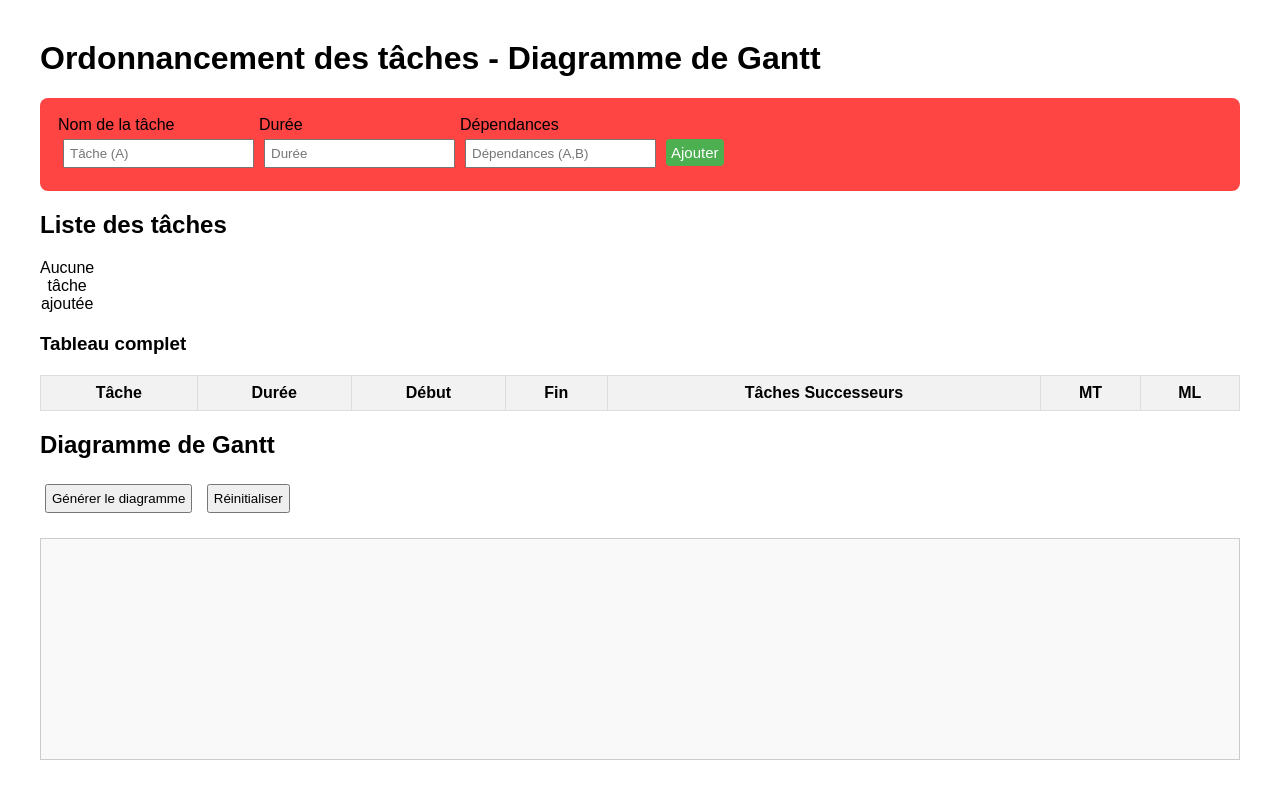
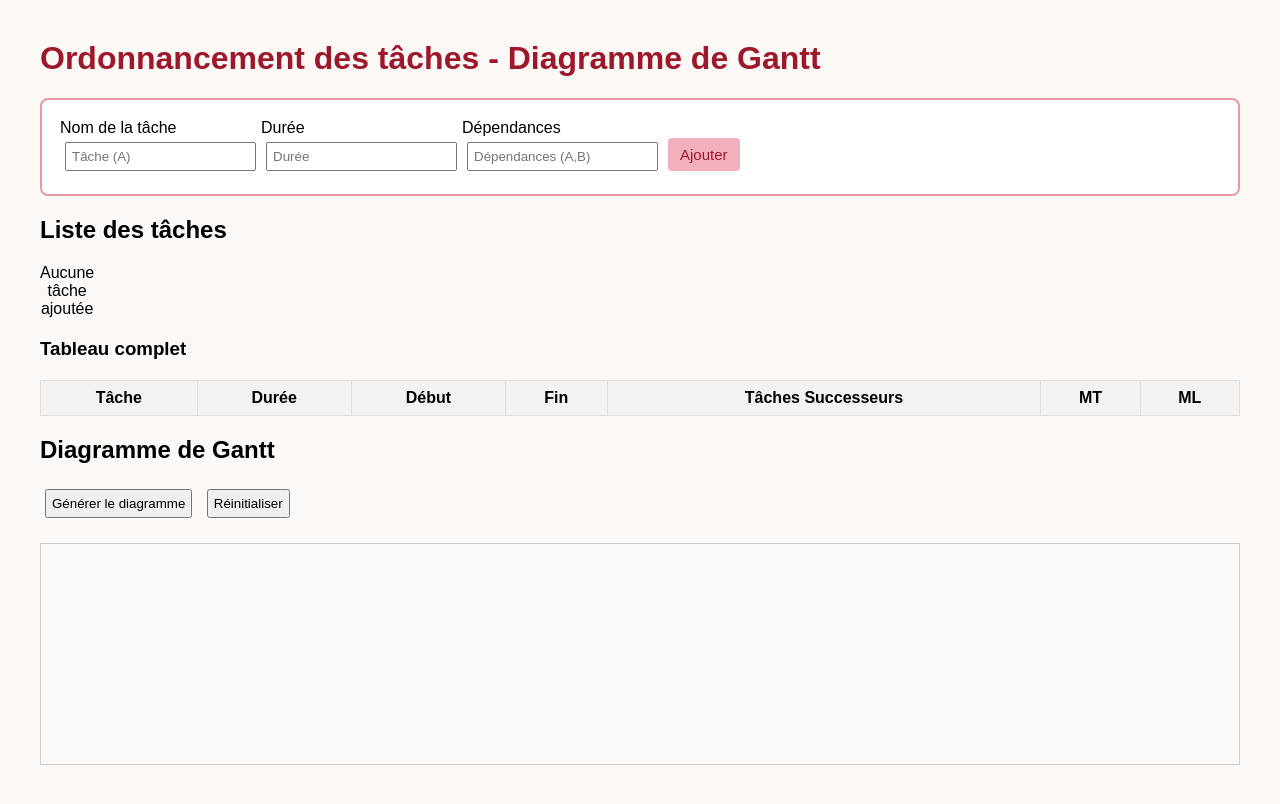
Before and after one commit to Ella1601/Projet-ORD-GANTT, a plain HTML site: page gantt.html in a window 1280 px wide. Drawn offline with Linux system fonts and the light colour scheme.

Commit message:
Style form section

```diff
--- a/style.css
+++ b/style.css
@@ -1,15 +1,19 @@
 body {
   font-family: Arial, sans-serif;
   margin: 40px;
+  background-color: #fbf8f6;
 }
-
+h1 {
+  color: #9e182b;
+}
 .form-section {
   margin-bottom: 20px;
-  background-color: #ff4444;
   padding: 18px;
   border-radius: 8px;
   display: flex;
   align-items: center;
+  background-color: white;
+  border: 2px solid #e698a4;
 }
 
 .form-group {
@@ -18,13 +22,14 @@ body {
 }
 
 #addTaskBtn {
-  background-color: #4caf50;
-  color: white;
+  background-color: #f2afbc;
+  color: #9e182b;
   border: none;
   border-radius: 4px;
   cursor: pointer;
   font-size: 15px;
   height: fit-content;
+  padding: 8px 12px;
   margin-top: 20px;
 }
 
```
